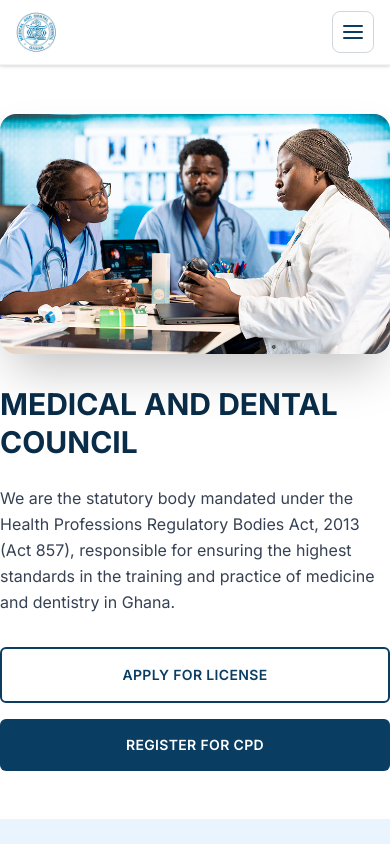
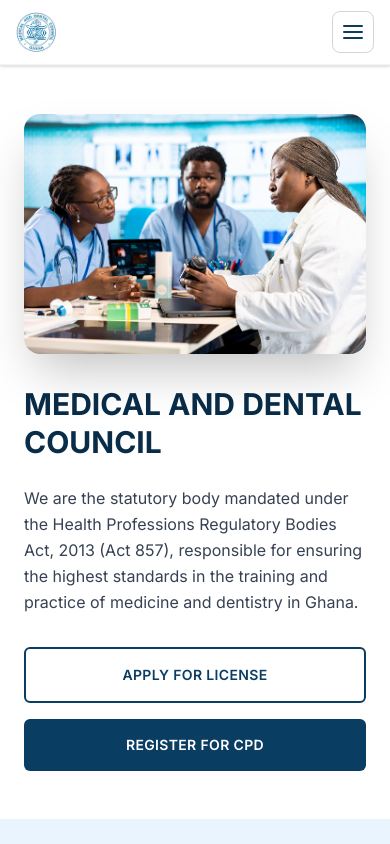
Before and after one commit to SummerHealthGH/mdc-landing-project, a Next.js app: page / in a window 390 px wide. Shown: the top 844 px of the page. Built offline with nearby package versions, Linux system fonts and the light colour scheme.

Commit message:
mobile margin respoonsive

```diff
--- a/app/Home/components/Hero/Hero.tsx
+++ b/app/Home/components/Hero/Hero.tsx
@@ -28,7 +28,7 @@
 }) => {
   return (
     <header className="bg-white">
-      <div className="max-w-8xl mx-auto md:px-8 py-12 md:py-16 lg:py-20">
+      <div className="max-w-8xl mx-auto px-6 sm:px-8 md:px-10 lg:px-0 md:px-6 lg:px-8 py-12 md:py-16 lg:py-20">
         <div className="grid grid-cols-1 md:grid-cols-2 gap-8 lg:gap-12 items-center">
           {/* Left Content */}
           <div className="flex flex-col justify-center">
```
